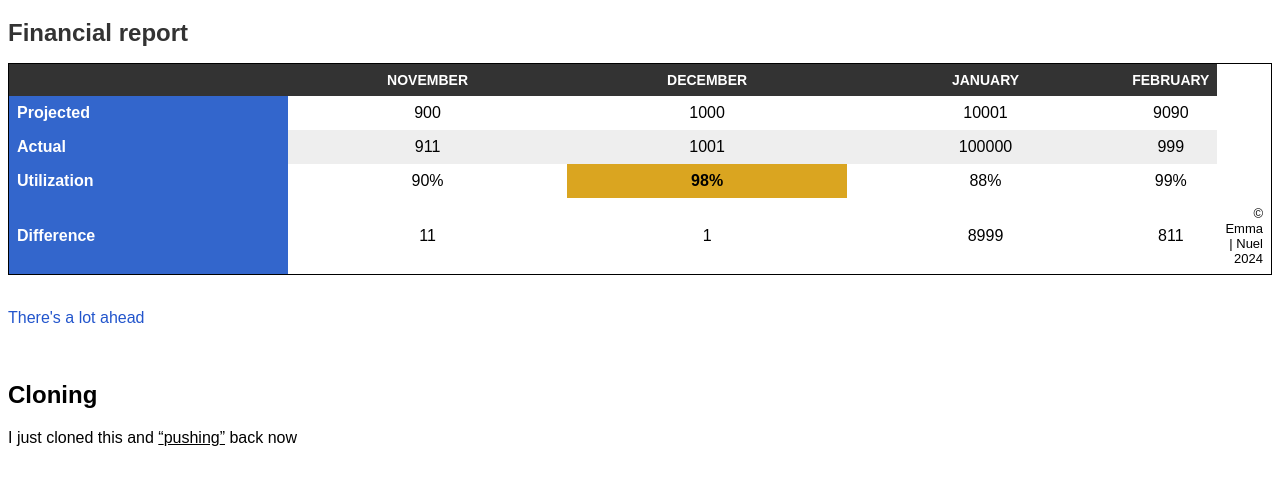
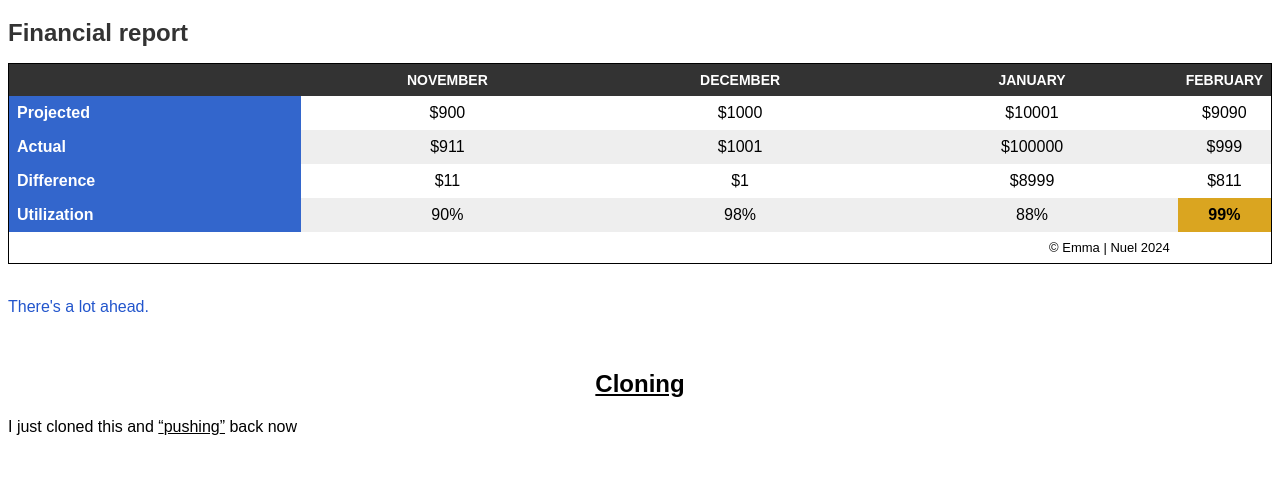
Before and after one commit to Notobd/repowork, a plain HTML site: page index.html in a window 1280 px wide. Shown: the part 61-546 px from the top of the page. Drawn offline with Linux system fonts and the light colour scheme.

Commit message:
Version 4

```diff
--- a/index.html
+++ b/index.html
@@ -24,39 +24,41 @@
       <tbody>
         <tr>
           <th>Projected</th>
-          <td>900</td>
-          <td>1000</td>
-          <td>10001</td>
-          <td>9090</td>
+          <td>$900</td>
+          <td>$1000</td>
+          <td>$10001</td>
+          <td>$9090</td>
         </tr>
         <tr>
           <th>Actual</th>
-          <td>911</td>
-          <td>1001</td>
-          <td>100000</td>
-          <td>999</td>
+          <td>$911</td>
+          <td>$1001</td>
+          <td>$100000</td>
+          <td>$999</td>
+        </tr>
+        <tr>
+          <th>Difference</th>
+          <td>$11</td>
+          <td>$1</td>
+          <td>$8999</td>
+          <td>$811</td>
         </tr>
         <tr>
           <th>Utilization</th>
           <td>90%</td>
-          <td class="cell-highlight">98%</td>
+          <td>98%</td>
           <td>88%</td>
-          <td>99%</td>
+          <td class="cell-highlight">99%</td>
         </tr>
       </tbody>
       <tfoot>
         <tr>
-          <th>Difference</th>
-          <td>11</td>
-          <td>1</td>
-          <td>8999</td>
-          <td>811</td>
-          <td class="special">&copy; Emma | Nuel 2024</td>
+          <td class="special" colspan="4">&copy; Emma | Nuel 2024</td>
         </tr>
       </tfoot>
     </table>
     <br />
-    <p class="highlight">There's a lot ahead</p>
+    <p class="highlight">There's a lot ahead.</p>
     <br />
     <h2>Cloning</h2>
     <p>I just cloned this and <q>pushing</q> back now</p>
--- a/sttyle.css
+++ b/sttyle.css
@@ -60,3 +60,7 @@ tfoot th {
 p q {
   text-decoration: underline;
 }
+h2 {
+  text-align: center;
+  text-decoration: underline;
+}
```
